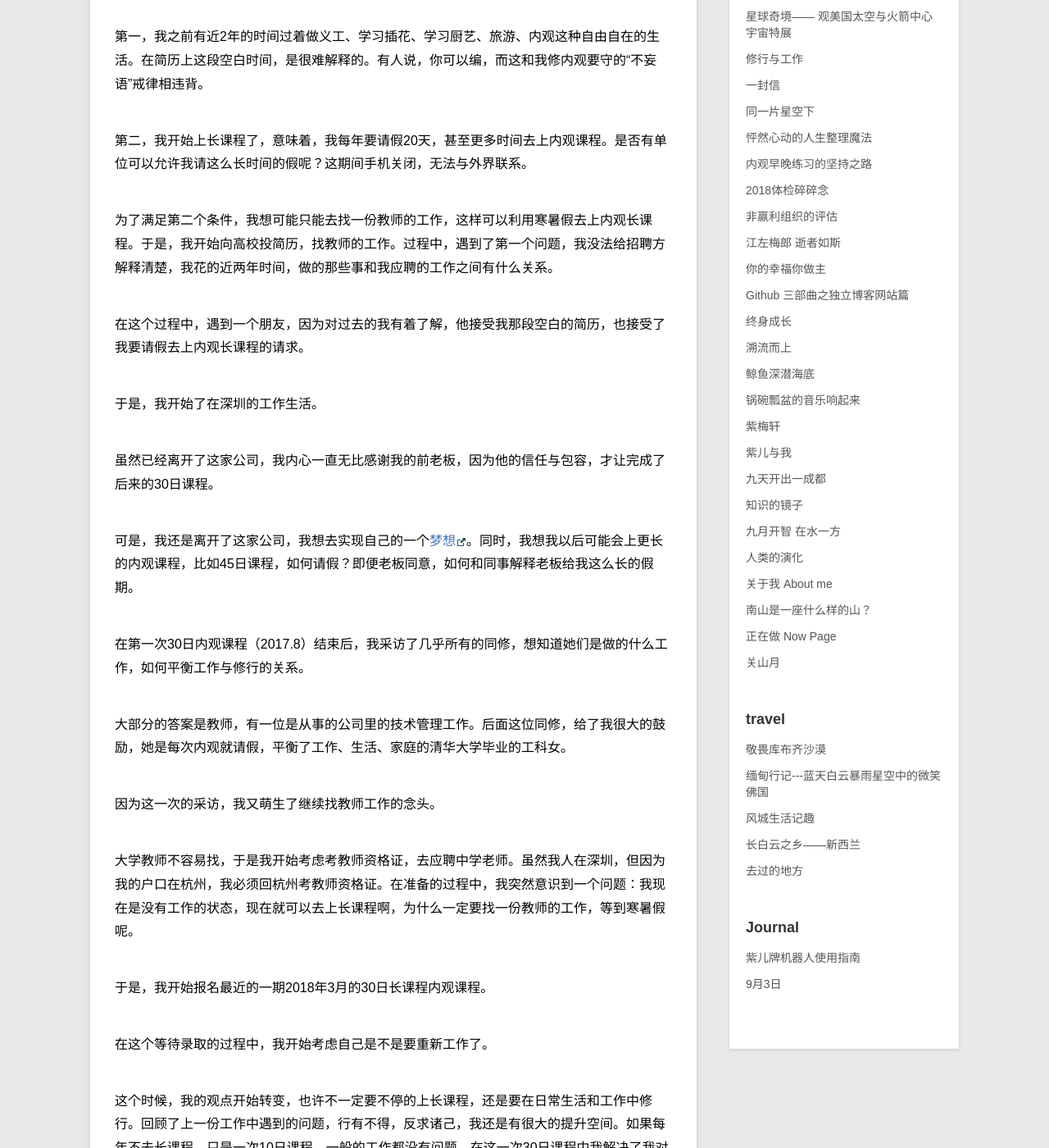
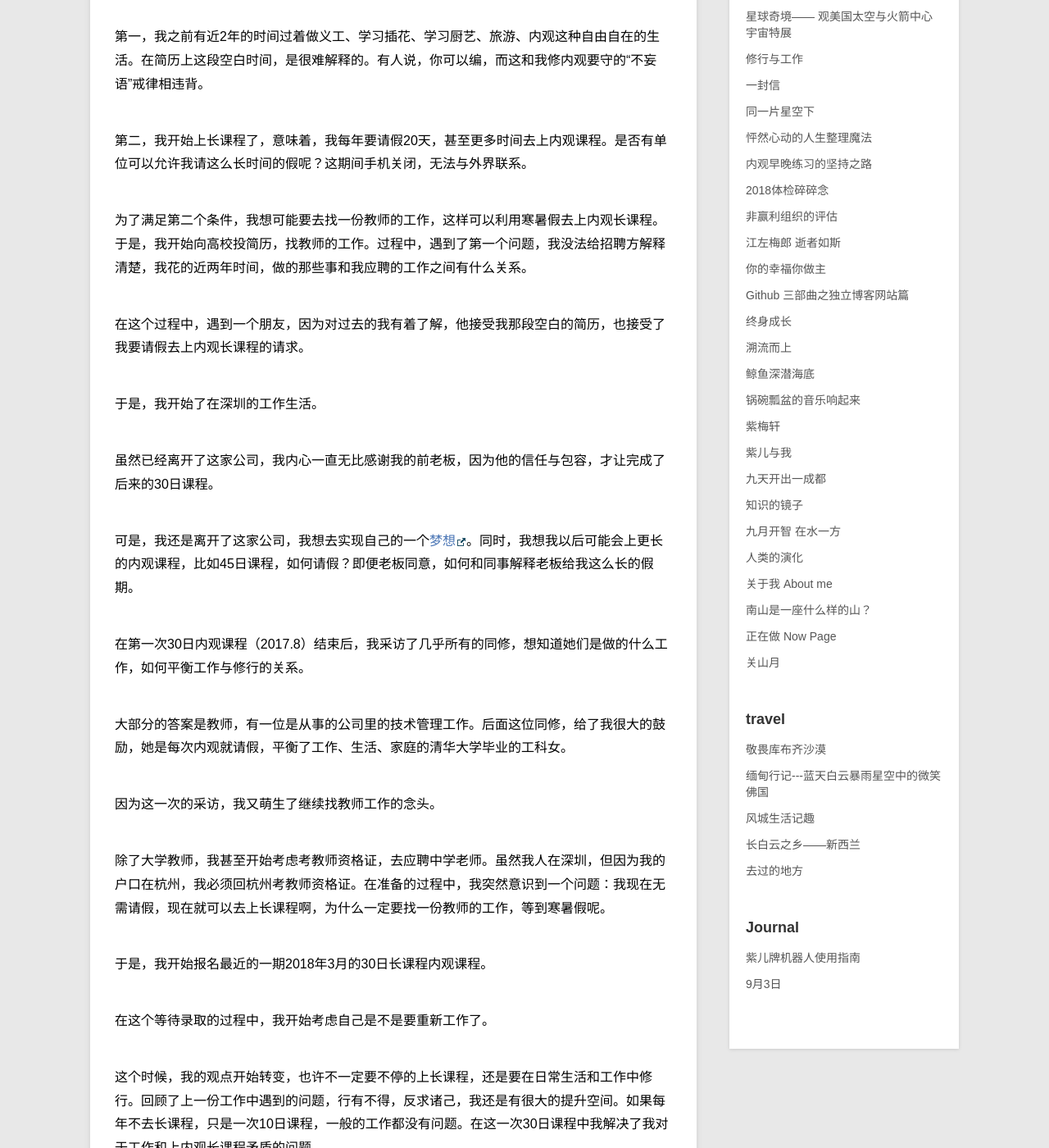
Before and after one commit to violettianjie/violettianjie.github.io, a Jekyll site: the page built from _posts/blog/2018-06-09-MeditationWork.md, in a window 1280 px wide and 1400 px high, scrolled down 809 px. Shown: the whole window at 82% size. Built offline with Jekyll 4.4.1, drawn with Linux system fonts in a browser that asks for light colours; some of the changed text lies outside the part shown.

Commit message:
Update 2018-06-09-MeditationWork.md

```diff
--- a/_posts/blog/2018-06-09-MeditationWork.md
+++ b/_posts/blog/2018-06-09-MeditationWork.md
@@ -25,7 +25,7 @@ category: blog
 
 第二，我开始上长课程了，意味着，我每年要请假20天，甚至更多时间去上内观课程。是否有单位可以允许我请这么长时间的假呢？这期间手机关闭，无法与外界联系。
 
-为了满足第二个条件，我想可能只能去找一份教师的工作，这样可以利用寒暑假去上内观长课程。于是，我开始向高校投简历，找教师的工作。过程中，遇到了第一个问题，我没法给招聘方解释清楚，我花的近两年时间，做的那些事和我应聘的工作之间有什么关系。
+为了满足第二个条件，我想可能要去找一份教师的工作，这样可以利用寒暑假去上内观长课程。于是，我开始向高校投简历，找教师的工作。过程中，遇到了第一个问题，我没法给招聘方解释清楚，我花的近两年时间，做的那些事和我应聘的工作之间有什么关系。
 
 在这个过程中，遇到一个朋友，因为对过去的我有着了解，他接受我那段空白的简历，也接受了我要请假去上内观长课程的请求。
 
@@ -41,7 +41,7 @@ category: blog
 
 因为这一次的采访，我又萌生了继续找教师工作的念头。
 
-大学教师不容易找，于是我开始考虑考教师资格证，去应聘中学老师。虽然我人在深圳，但因为我的户口在杭州，我必须回杭州考教师资格证。在准备的过程中，我突然意识到一个问题：我现在是没有工作的状态，现在就可以去上长课程啊，为什么一定要找一份教师的工作，等到寒暑假呢。
+除了大学教师，我甚至开始考虑考教师资格证，去应聘中学老师。虽然我人在深圳，但因为我的户口在杭州，我必须回杭州考教师资格证。在准备的过程中，我突然意识到一个问题：我现在无需请假，现在就可以去上长课程啊，为什么一定要找一份教师的工作，等到寒暑假呢。
 
 于是，我开始报名最近的一期2018年3月的30日长课程内观课程。
 
@@ -74,13 +74,13 @@ category: blog
 > 你现在是看山不是山，要继续修。你不是出家人，所以要认真赚钱养活自己，以及为年老后准备。
 
 
-新的工作，在北京。要不要再一次换地方？
+新的工作，在北京。
 
-这一次，我决定为了谋生，到北京。
 
-修行，也是需要钱的，财富不是坏事，看如何去用。这一次，来到北京，开始新的工作，在红尘滚滚中修行。
 
-这三年关于这个话题的心路，人生路，很难用一篇文章解释完，中间还夹杂有其他问题，不管怎样，新的开始。
+对修行，财富不是坏事，看如何去用。这一次，来到北京，开始新的工作，在红尘滚滚中修行。
+
+
 
 以此文，感谢我这些年在工作中曾给予我帮助的领导、同事们。感谢在此期间表示愿意接纳我的优秀机构的领导和同事们，虽然未能成为你们麾下的一员和同事，但你们的认可和信任，将是我人生的重要动力。感谢对我在内观禅修这件事上的坚持给予理解的领导和同事们。感谢我的父母，亲朋好友们，在这个过程中给予的各种理解。
 
```
Also changed, not shown: other parts of _posts/blog/2018-06-09-MeditationWork.md (+1 -0 lines).
